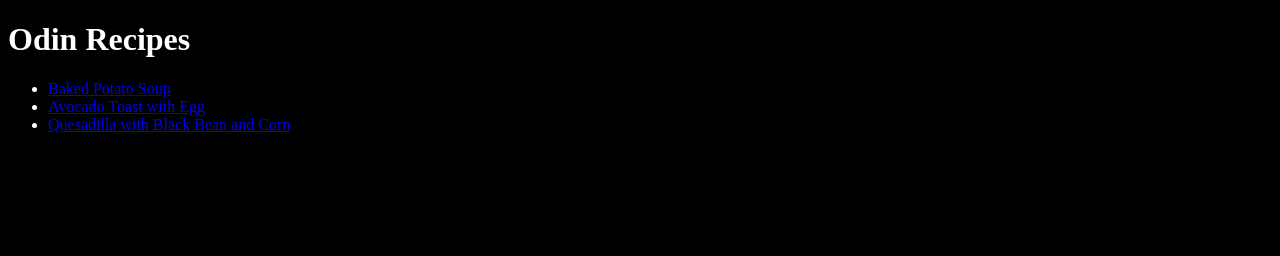
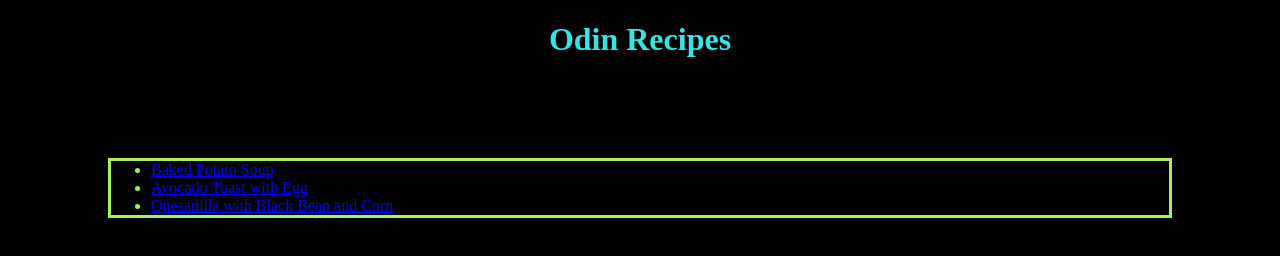
Before and after one commit to twinhitz/odin-recipes, a plain HTML site: page index.html in a window 1280 px wide. Drawn offline with Linux system fonts and the light colour scheme.

Commit message:
add h1 and ul css to style.css

```diff
--- a/css/style.css
+++ b/css/style.css
@@ -10,3 +10,17 @@ body {
     background-color: #000000;
     color: #ffffff;
 }
+
+h1 {
+    text-align: center;
+    color: #3ae2e2;
+
+
+
+}
+
+ul {
+    border: solid #a1f160;
+    color: #a1f160;
+    margin: 100px;
+}
--- a/index.html
+++ b/index.html
@@ -7,7 +7,7 @@
         <link rel="stylesheet" href="./css/style.css">
     </head>
 
-    <div class="body"><body>
+    <body>
       <h1>Odin Recipes</h1>
         <ul>
             <li><a href="./recipes/baked-potato-soup.html">Baked Potato Soup</a></li>
@@ -20,5 +20,5 @@
 
         </ul>
 
-    </body></div>
+    </body>
 </html>
```
